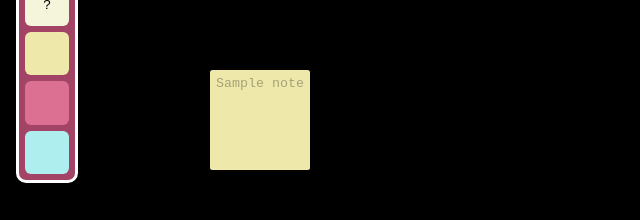
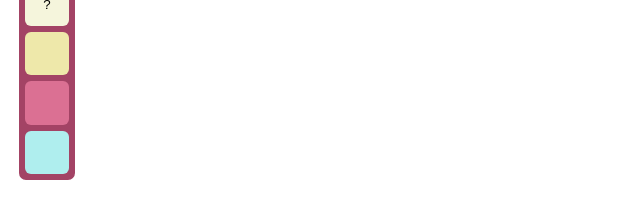
Before and after one commit to kotozoa/noteboard, a SvelteKit app: page / in a window 1280 px wide. Shown: the part 140-360 px from the top of the page, without its empty margins (0-640 px from the left). Built offline with nearby package versions, Linux system fonts and the light colour scheme.

Commit message:
Seperate notepad container to NoteArea

```diff
--- a/src/routes/+page.svelte
+++ b/src/routes/+page.svelte
@@ -1,14 +1,7 @@
 <script>
     import Notepad from '$lib/components/items/Notepad.svelte';
+    import NoteArea from '$lib/components/items/NoteArea.svelte';
     import SidePanel from '$lib/components/sidebar/SidePanel.svelte'
-
-    let currentMode = $state('move');
-
-    // Operations
-    function setMode(mode) {
-        currentMode = mode;
-        console.log('Current mode: ', currentMode)
-    }
 
     // Handle colors
     let colors = ['palegoldenrod', 'palevioletred', 'paleturquoise'];
@@ -18,6 +11,7 @@
         selectedColor = color;
         console.log('Selected color: ', selectedColor)
     }
+
     // Handle notes
     let notes = $state([{
       x: 200,
@@ -27,16 +21,6 @@
       bgcolor: "palegoldenrod",
     }]);
 
-    /* TODO:
-    - Change function to addnote to the center of note container and a small random x,y offset for visual variety
-    - completely rehaul style, make more visually unique
-      - custom (dynamic?) background
-      - notes can be opaque/frosted glass-like with colors more in line with a theme
-      - darker theme with cold colors?
-      - side panel styled with a similar idea
-      - think of page layout/balancing ui elements
-
-    */
     function addNote(){
         if (selectedColor === 'random'){
             notes.push({
@@ -57,6 +41,16 @@
             });
         }
     }
+    /* TODO:
+    - Change function to addnote to the center of note container and a small random x,y offset for visual variety
+    - completely rehaul style, make more visually unique
+      - custom (dynamic?) background
+      - notes can be opaque/frosted glass-like with colors more in line with a theme
+      - darker theme with cold colors?
+      - side panel styled with a similar idea
+      - think of page layout/balancing ui elements
+
+    */
 
     /*
     let noteCount = $state(notes.length);
@@ -65,19 +59,9 @@
     });*/
 </script>
 
-<SidePanel {addNote} {changeColor} {colors} {setMode}/>
-
-<!-- TODO: Change container to allow notes to move anywhere within the container-->
-<div class="notepad-container">
-    {#each notes as note}
-        <Notepad
-            x={note.x}
-            y={note.y}
-            size={note.size}
-            placeholder={note.placeholder}
-            bgcolor={note.bgcolor}
-        />
-    {/each}
+<div class="editor">
+    <SidePanel {addNote} {changeColor} {colors}/>
+    <NoteArea {notes}/>
 </div>
 
 <style>
@@ -87,9 +71,4 @@
       height: 100%;
       overflow: hidden;
     }
-    .notepad-container {
-        background-color: black;
-        width: 100vw;
-        height: 100vh;
-    }
 </style>
```
